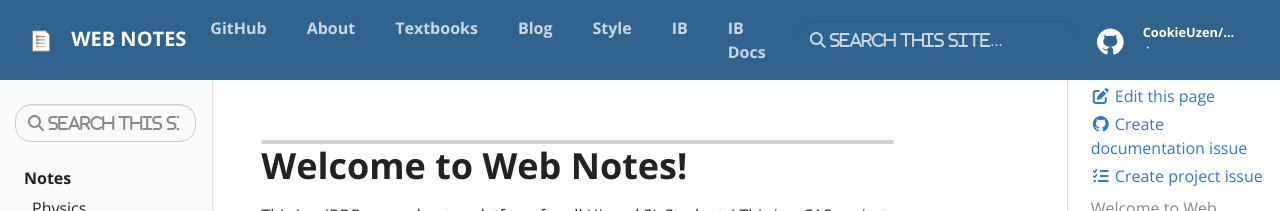
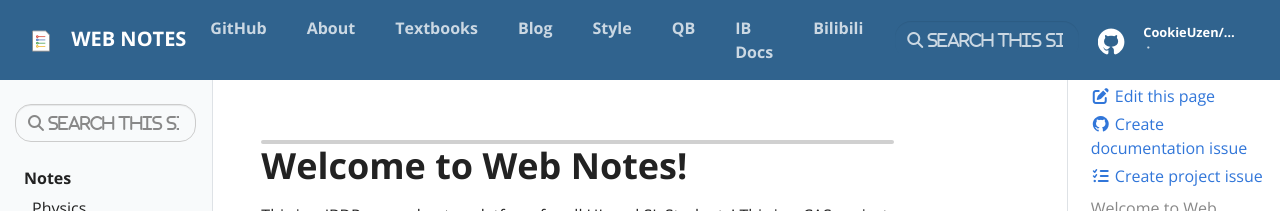
Before and after one commit to CookieUzen/web-notes, a Jekyll site: the page built from pages/index.md, in a window 1280 px wide. Shown: the top 211 px of the page. Built offline with Jekyll 4.4.1, drawn with Linux system fonts in a browser that asks for light colours; nearby versions of some CDN libraries; library files that are not in the unit come from our copies; comment, search, counter and statistics services are not loaded.

Commit message:
added bilibili

```diff
--- a/_data/navigation.yml
+++ b/_data/navigation.yml
@@ -6,7 +6,9 @@
   url: blog
 - title: Style
   url: style
-- title: IB
+- title: QB
   url: ib
 - title: IB Docs
   url: ibdocs
+- title: Bilibili
+  url: bilibili
--- /dev/null
+++ b/pages/bilibili.html
@@ -0,0 +1,5 @@
+---
+permalink: /bilibili/
+redirect_to:
+  - https://space.bilibili.com/487156482
+---
```
